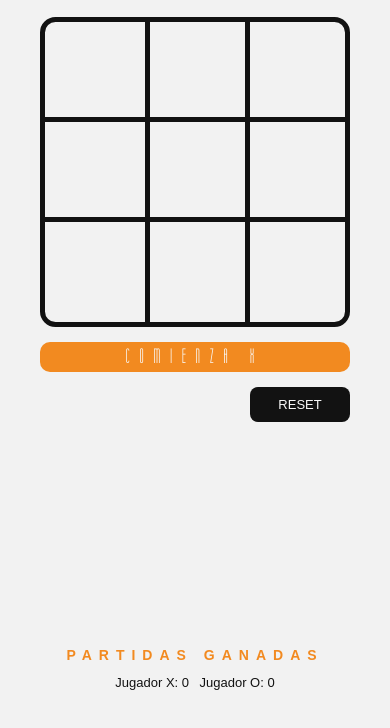
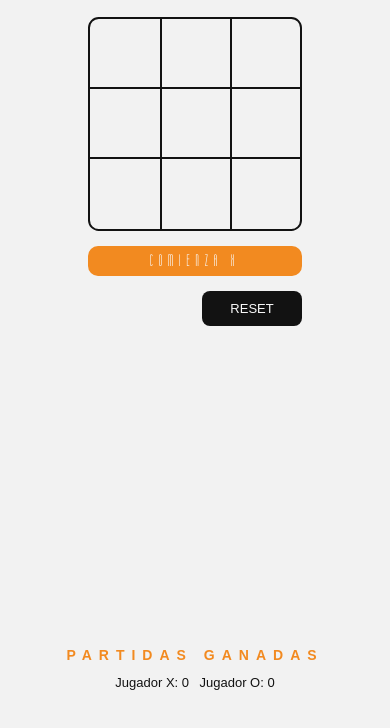
Before and after one commit to MilenaGiachetti/TicTacToe, a plain HTML site: page index.html in a window 390 px wide. Shown: the part 100-828 px from the top of the page. Drawn offline with Linux system fonts and the light colour scheme.

Commit message:
agregado un nuevo media queria

```diff
--- a/estilo/style.scss
+++ b/estilo/style.scss
@@ -163,7 +163,38 @@ body{
         border-left: 5px solid #121212;
     }
 }
-@media screen and (max-width: 350px){
+@media screen and (max-width: 400px){
+    body{
+        main{
+            .ctngrande{
+                width: 214px;
+                .contenedor{
+                    border: 2px solid #121212;
+                }
+                .contenedorresultados{
+                    p{
+                        font-size: 16px;
+                        letter-spacing: 6px;
+                    }
+                }
+            }
+        }
+    }
+
+    .bordeH{
+        border-bottom: 2px solid #121212;
+    }
+    .bordeV{
+        border-left: 2px solid #121212;
+    }
+    .cuadro{
+        width: 70px;
+        height: 70px;
+        line-height: 70px;
+        font-size: 30px;
+    }
+}
+@media screen and (max-width: 330px){
     body{
         header{
             margin: 10px 0;
```
Also changed, not shown: estilo/style.css, 1 other file.
